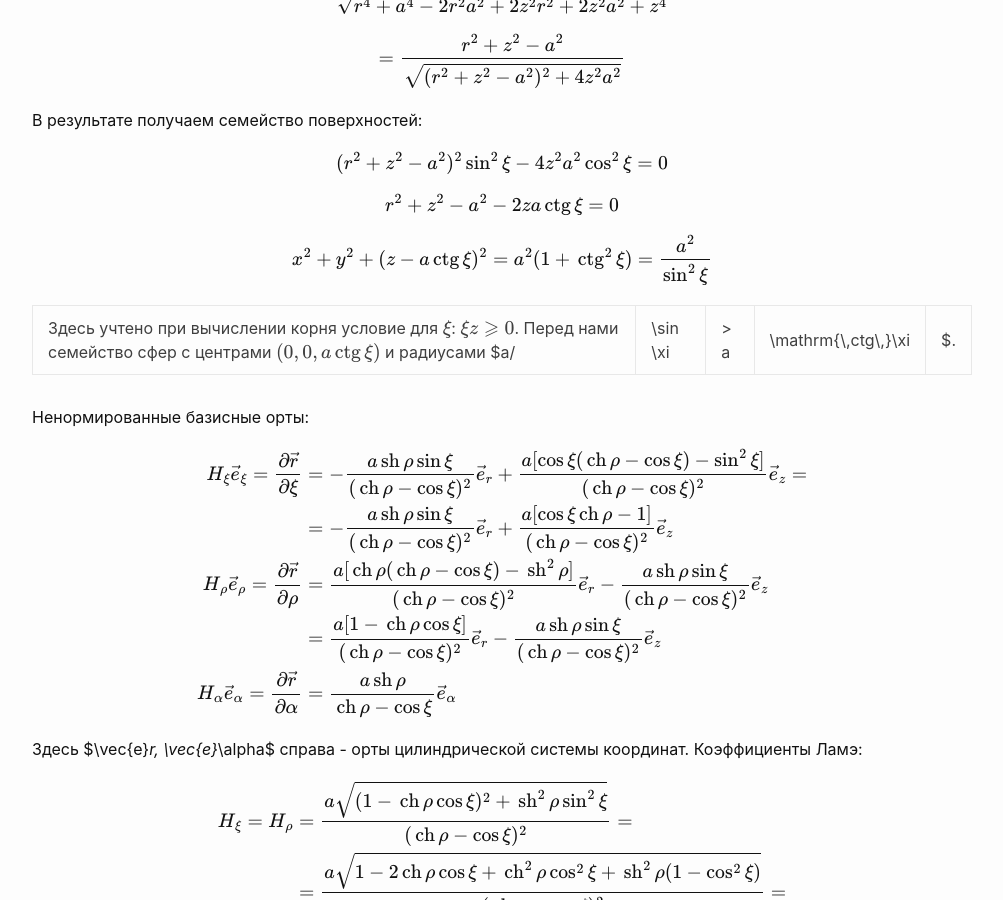
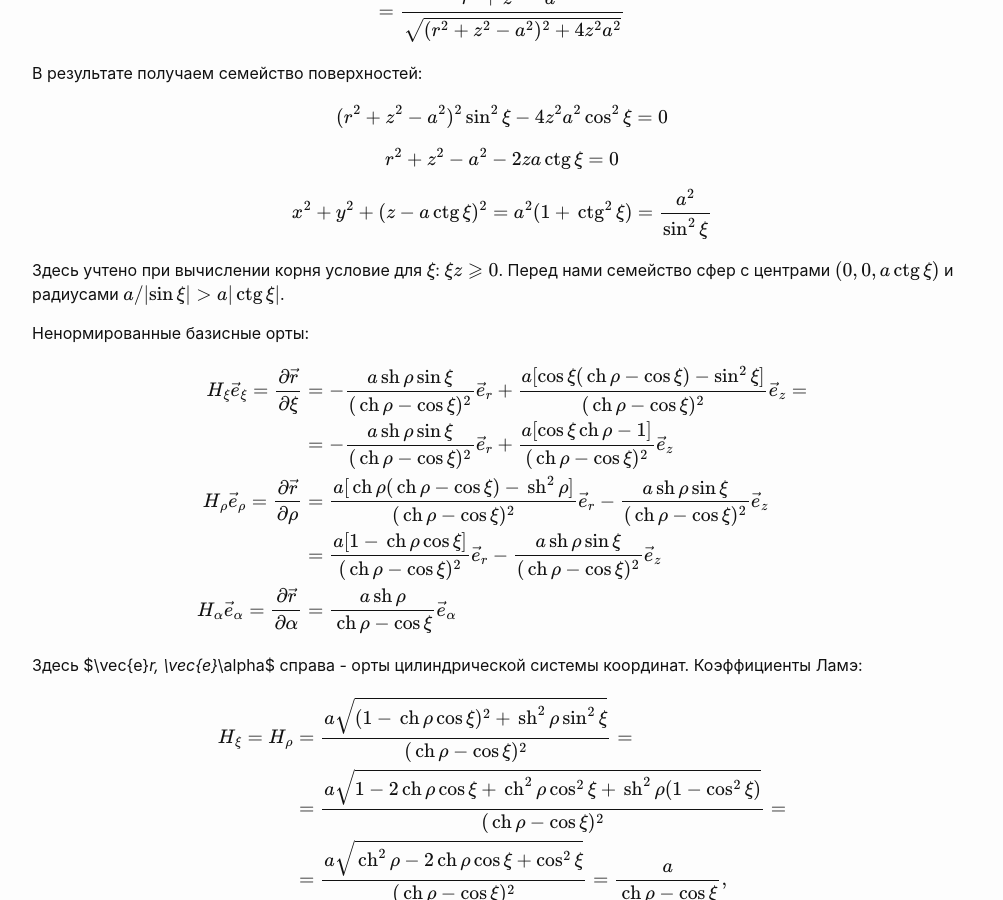
Before and after one commit to sputnikas/sputnikas.github.io, a Jekyll site: the page built from _problems/batygyn_1970/68.md, in a window 1280 px wide and 900 px high, scrolled down 2570 px. Shown: the whole window, without its empty margins (138-1141 px from the left). Built offline with Jekyll 4.4.1, drawn with Linux system fonts in a browser that asks for light colours; formulas are drawn with MathJax 3.

Commit message:
Update 68.md

```diff
--- a/_problems/batygyn_1970/68.md
+++ b/_problems/batygyn_1970/68.md
@@ -8,7 +8,6 @@ next_page: /batygin_1970/69/
 ---
 
 **Задача 68**. Тороидальные координаты $\rho, \xi, \alpha$ образуют ортогональную систему и связаны с декартовыми координатами соотношениями:
-
 $$
 \begin{aligned}
 & x = \dfrac{a \mathrm{\,sh\,} \rho \cos \alpha}{\mathrm{\,ch\,}\rho - \cos \xi}, \\
@@ -150,7 +149,7 @@ $$
 x^2 + y^2 + (z - a \mathrm{\,ctg\,}\xi)^2 = a^2 (1 + \mathrm{\,ctg^2\,}\xi) = \frac{a^2}{\sin^2 \xi}
 $$
 
-Здесь учтено при вычислении корня условие для $\xi$: $\xi z \geqslant 0$. Перед нами семейство сфер с центрами $(0, 0, a\mathrm{\,ctg\,}\xi)$ и радиусами $a/|\sin \xi| > a |\mathrm{\,ctg\,}\xi|$.
+Здесь учтено при вычислении корня условие для $\xi$: $\xi z \geqslant 0$. Перед нами семейство сфер с центрами $(0, 0, a\mathrm{\,ctg\,}\xi)$ и радиусами $a/\lvert\sin \xi\rvert > a \lvert\mathrm{\,ctg\,}\xi\rvert$.
 
 Ненормированные базисные орты:
 
```
